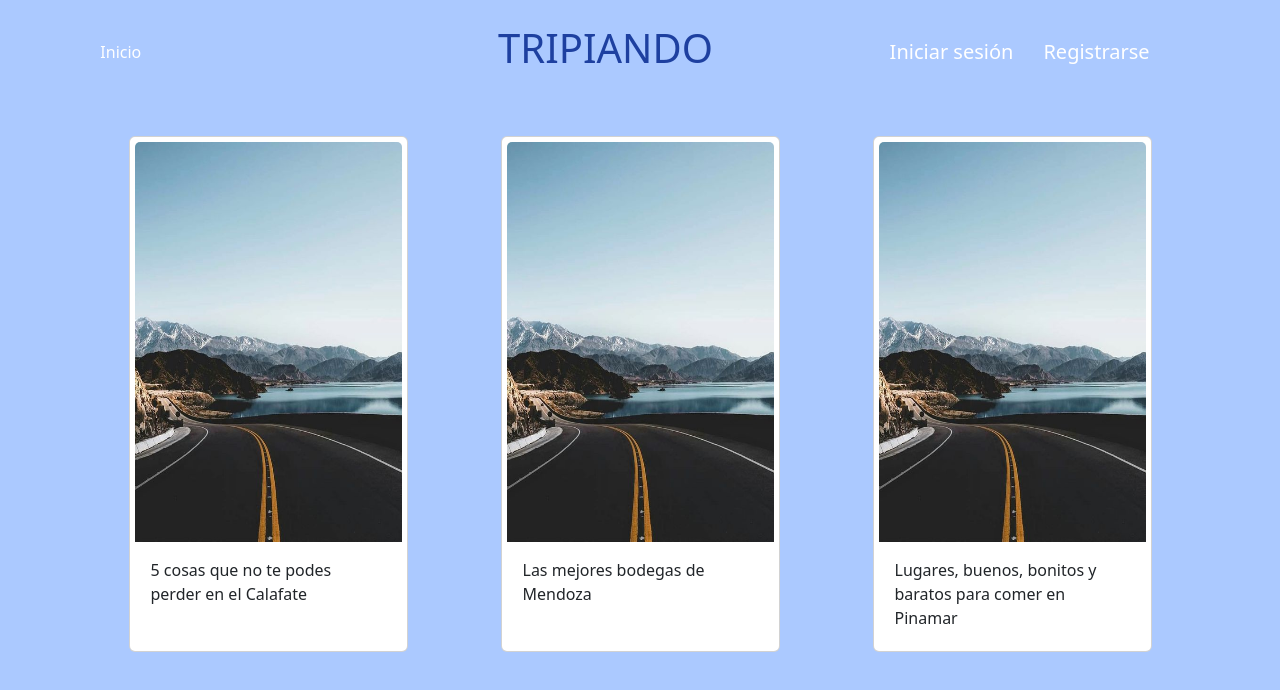
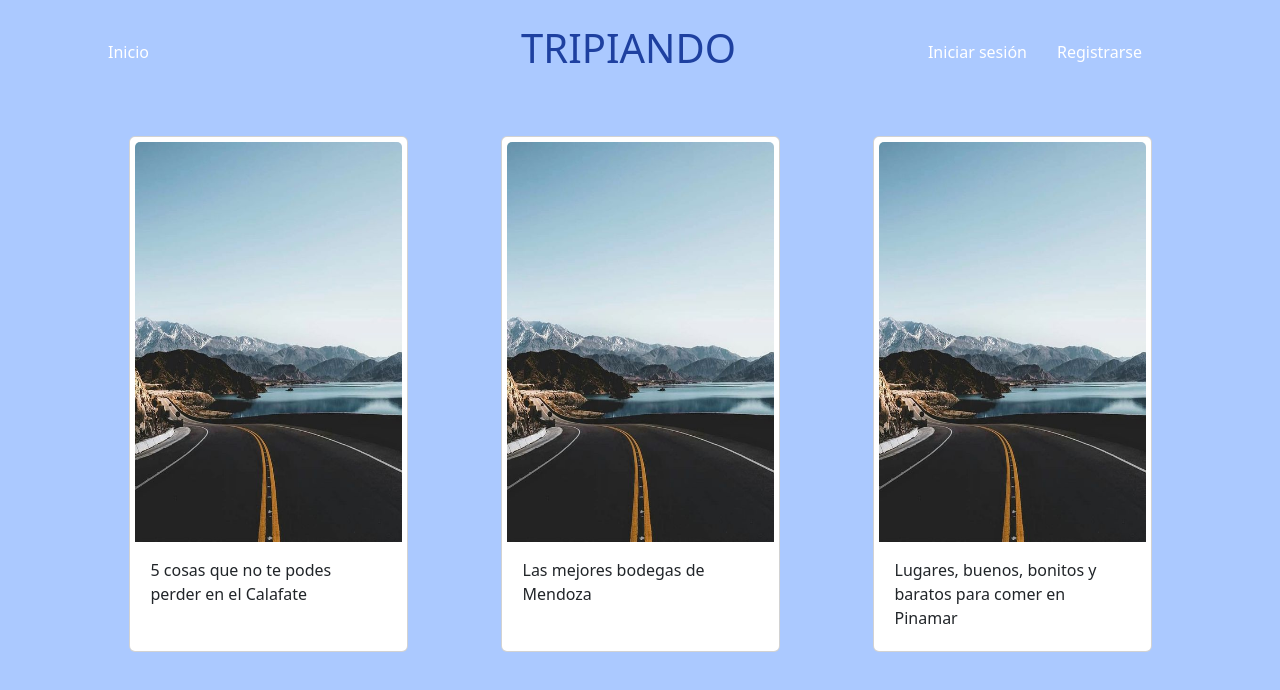
Before and after one commit to lutzz22/tripiando, a React (Create React App) app: page /landing in a window 1280 px wide. Shown: the top 690 px of the page. Built offline with nearby package versions, Linux system fonts and the light colour scheme.

Commit message:
actualizo landing

```diff
--- a/src/componentes/Navbar3/Navbar3.js
+++ b/src/componentes/Navbar3/Navbar3.js
@@ -13,7 +13,7 @@ const Navbar = () => {
 
                 <h1><Link to='/home' className='titulo'>Tripiando</Link></h1>
 
-                <nav className='d-flex list-unstyled titulos'>
+                <nav className='d-flex list-unstyled '>
                     <li className="breadcrumb-item"><Link to="/login" className='titulos'>Iniciar sesión</Link></li>
                     <li className=""><Link to="/login" className='titulos'>Registrarse</Link></li>
                 </nav>
--- a/src/componentes/Navbar3/style.css
+++ b/src/componentes/Navbar3/style.css
@@ -4,6 +4,7 @@
 }
 
 .titulos{
+    font-size: 16px;
     color: white;
     text-decoration: none;
 }
```
